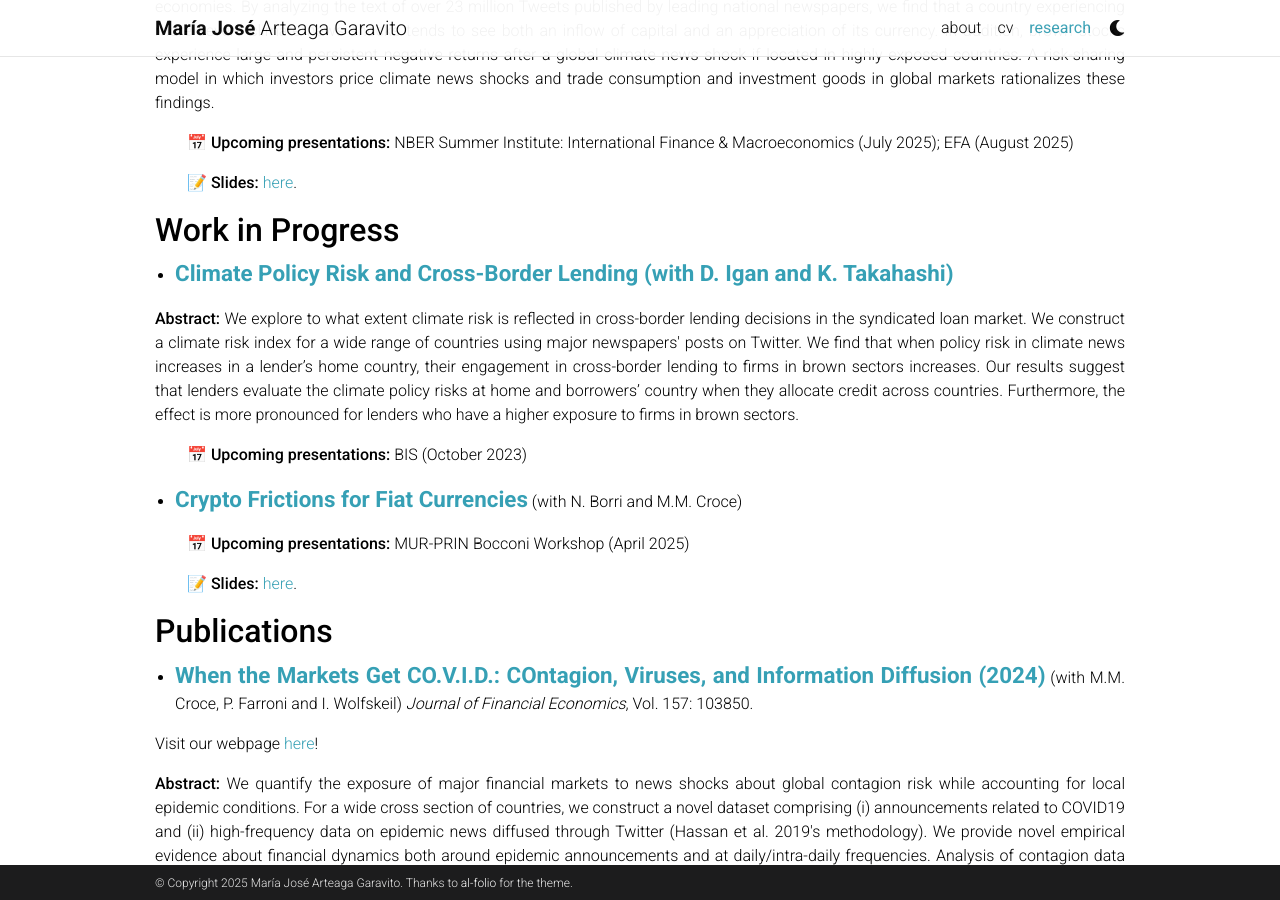
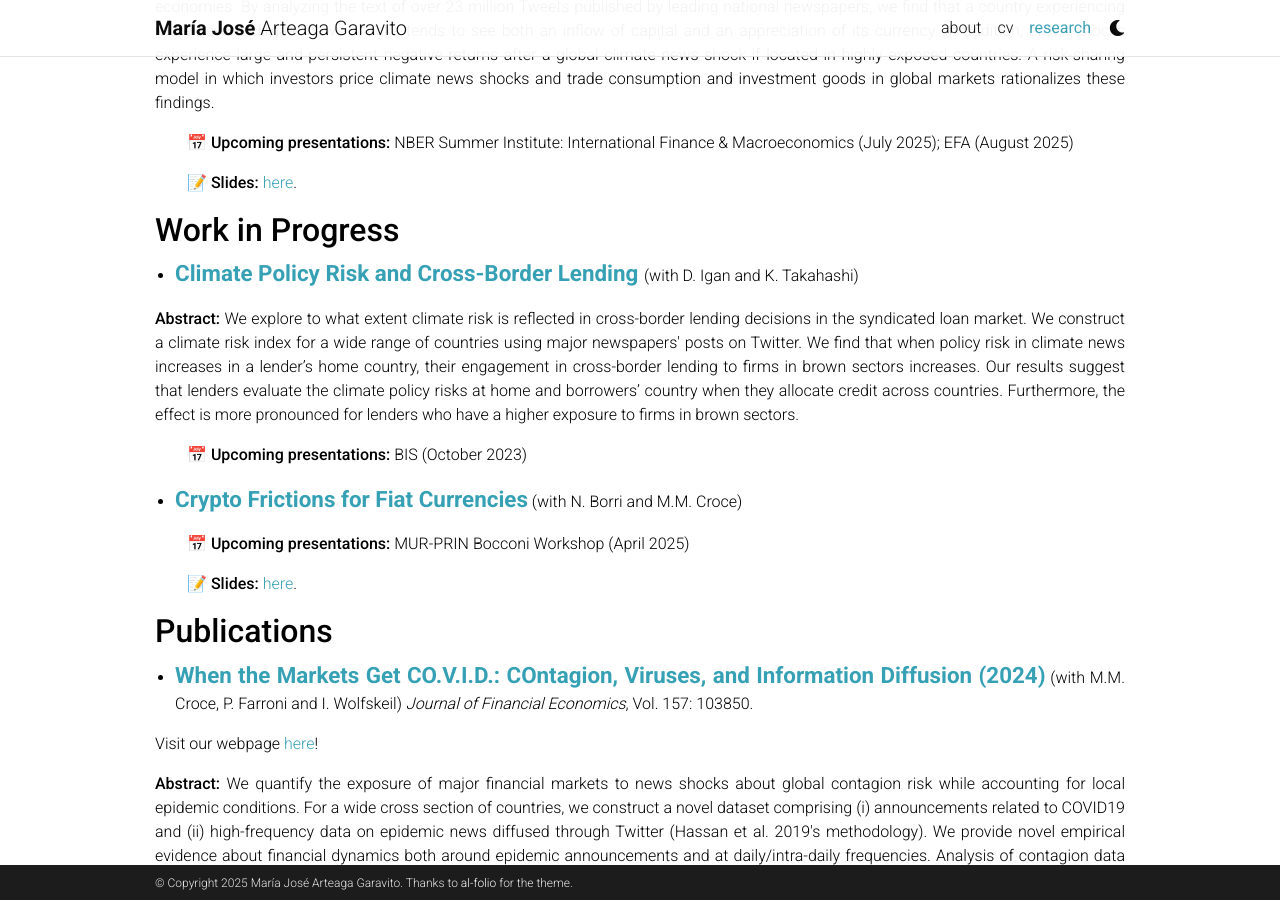
Before and after one commit to majoarteaga/majoarteaga.github.io, a Jekyll site: the page built from _pages/research.md, in a window 1280 px wide and 900 px high, scrolled down 575 px. Built offline with Jekyll 4.4.1, drawn with Linux system fonts in a browser that asks for light colours; comment, search, counter and statistics services are not loaded; a style sheet for code colours, icons or effects is not loaded.

Commit message:
Update research.md

```diff
--- a/_pages/research.md
+++ b/_pages/research.md
@@ -50,7 +50,7 @@ nav_order: 6
 <h2><strong>Work in Progress</strong></h2>
 <div class="text-column">
     <ul>
-        <li><a href="" class="paper-title">Climate Policy Risk and Cross-Border Lending (with D. Igan and K. Takahashi)</a></li>
+        <li><a href="" class="paper-title">Climate Policy Risk and Cross-Border Lending </a>(with D. Igan and K. Takahashi)</li>
     </ul>
     <p><strong>Abstract:</strong> We explore to what extent climate risk is reflected in cross-border lending decisions in the syndicated loan market. We construct a climate risk index for a wide range of countries using major newspapers' posts on Twitter. We find that when policy risk in climate news increases in a lender’s home country, their engagement in cross-border lending to firms in brown sectors increases. Our results suggest that lenders evaluate the climate policy risks at home and borrowers’ country when they allocate credit across countries. Furthermore, the effect is more pronounced for lenders who have a higher exposure to firms in brown sectors.</p>
     <p style="margin-left: 2em;">📅 <strong>Upcoming presentations:</strong> BIS (October 2023)</p>
```
